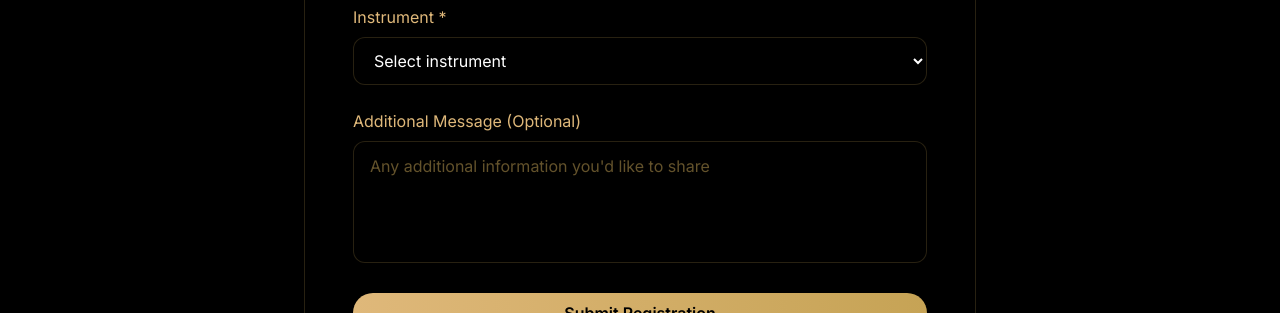
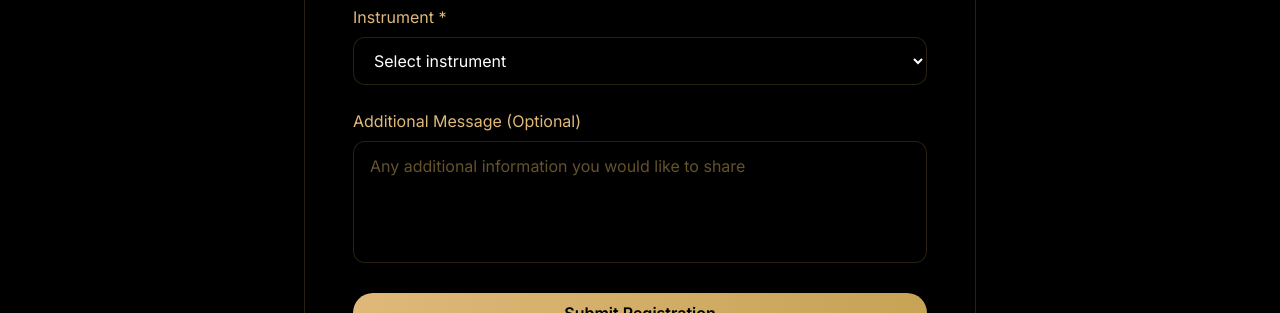
Before and after one commit to jsa498/MadhurMusic, a Next.js app: page /register in a window 1280 px wide. Shown: the part 1008-1321 px from the top of the page. Built offline with nearby package versions, Linux system fonts and the light colour scheme.

Commit message:
Fix ESLint unescaped entities by rewording text

```diff
--- a/src/app/register/page.tsx
+++ b/src/app/register/page.tsx
@@ -204,7 +204,7 @@ export default function Register() {
                   {...register('message')}
                   rows={4}
                   className="w-full px-4 py-3 rounded-xl bg-black/40 border border-[#C6A355]/20 text-white placeholder-[#C6A355]/50 focus:outline-none focus:border-[#DFB87A] transition-colors resize-none"
-                  placeholder="Any additional information you&apos;d like to share"
+                  placeholder="Any additional information you would like to share"
                 />
               </div>
 
@@ -220,7 +220,7 @@ export default function Register() {
               {/* Status Messages */}
               {submitStatus === 'success' && (
                 <p className="text-green-500 text-center">
-                  Registration submitted successfully! We'll contact you soon.
+                  Registration submitted successfully! We will contact you soon.
                 </p>
               )}
               {submitStatus === 'error' && (
```
